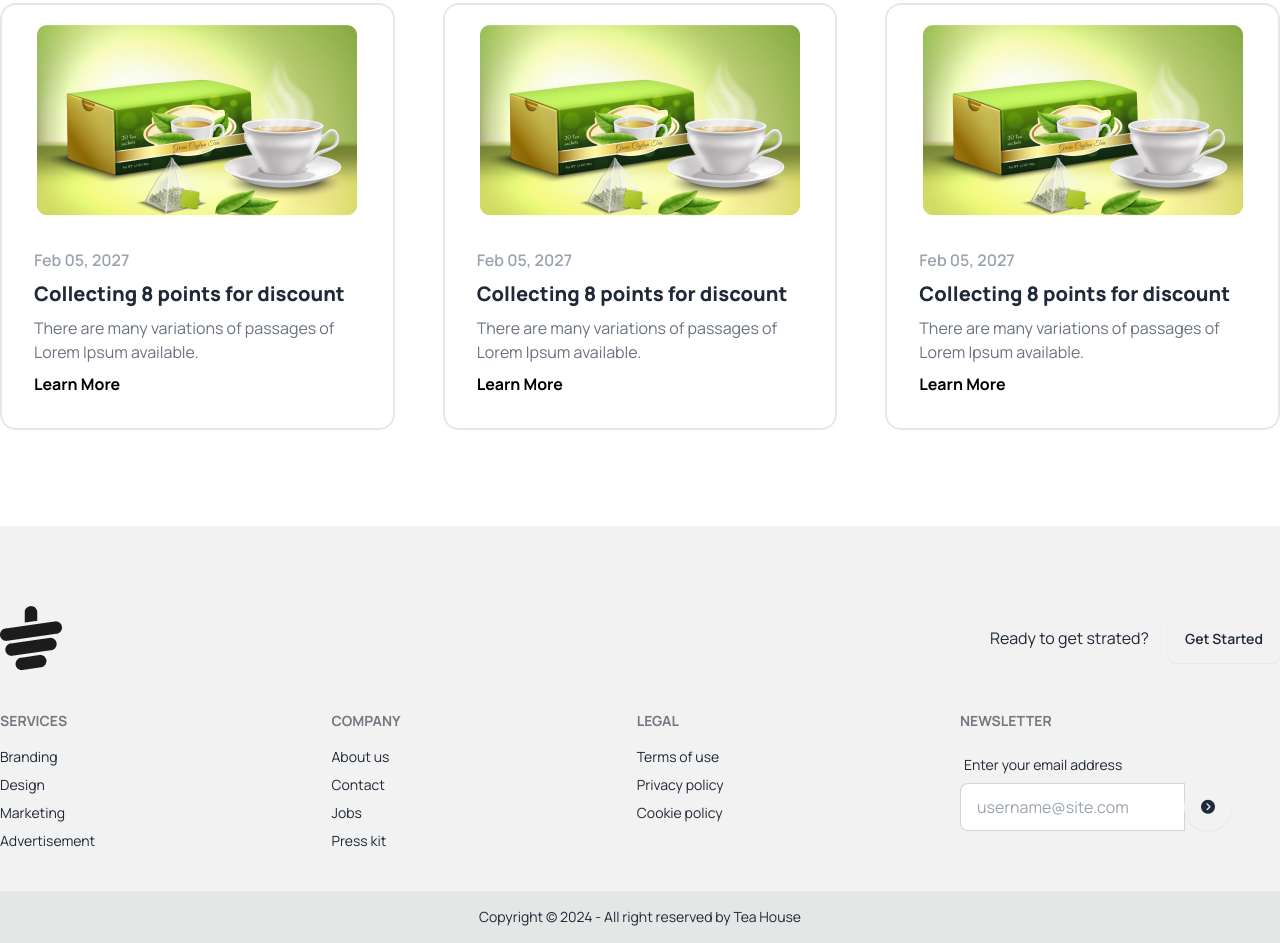
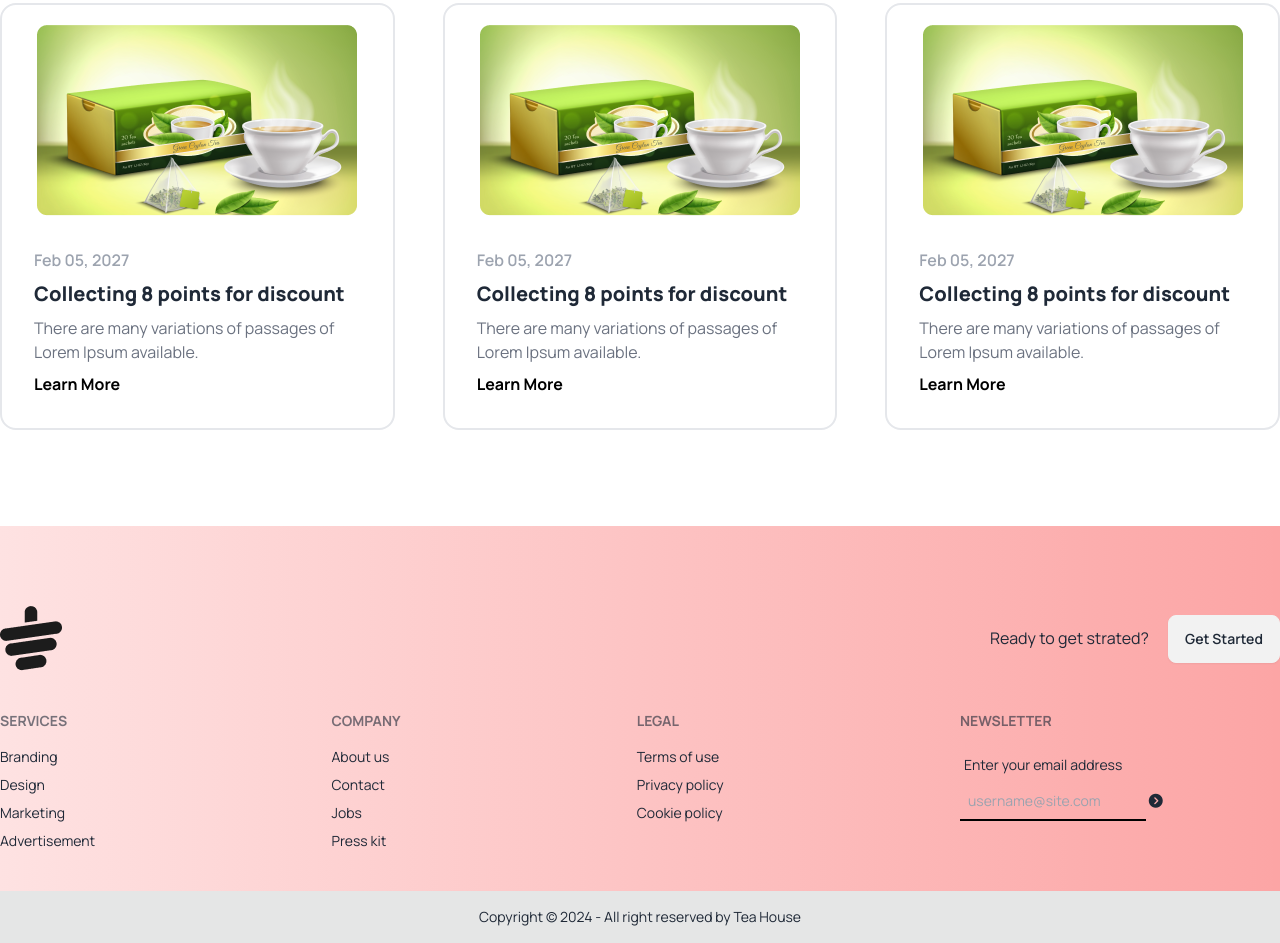
Before and after one commit to f4him-s/tea-house, a plain HTML site: page index.html in a window 1280 px wide. Shown: the part 2941-3884 px from the top of the page. Drawn offline with nearby package versions, Linux system fonts and the light colour scheme.

Commit message:
Complete

```diff
--- a/index.html
+++ b/index.html
@@ -341,7 +341,7 @@
       </section>
     </main>
     <!-- Footer -->
-    <footer class="bg-base-200 pt-20">
+    <footer class=" bg-gradient-to-r from-red-100 to bg-red-300 pt-20">
 
      <div class="container mx-auto">
       <div class="flex justify-between items-center">
@@ -382,9 +382,9 @@
               <span class="label-text ">Enter your email address</span>
             </label>
 
-            <div class="join">
-              <input type="text" placeholder="username@site.com" class="input input-bordered join-item" />
-              <button class="btn rounded-full">
+            <div class="">
+              <input type="text" placeholder="username@site.com" class=" appearance-none bg-transparent border-b-2 border-black p-2" />
+              <button class=" rounded-full">
                 <i class="fa-solid fa-circle-chevron-right"></i>
               </button>
             </div>
```
